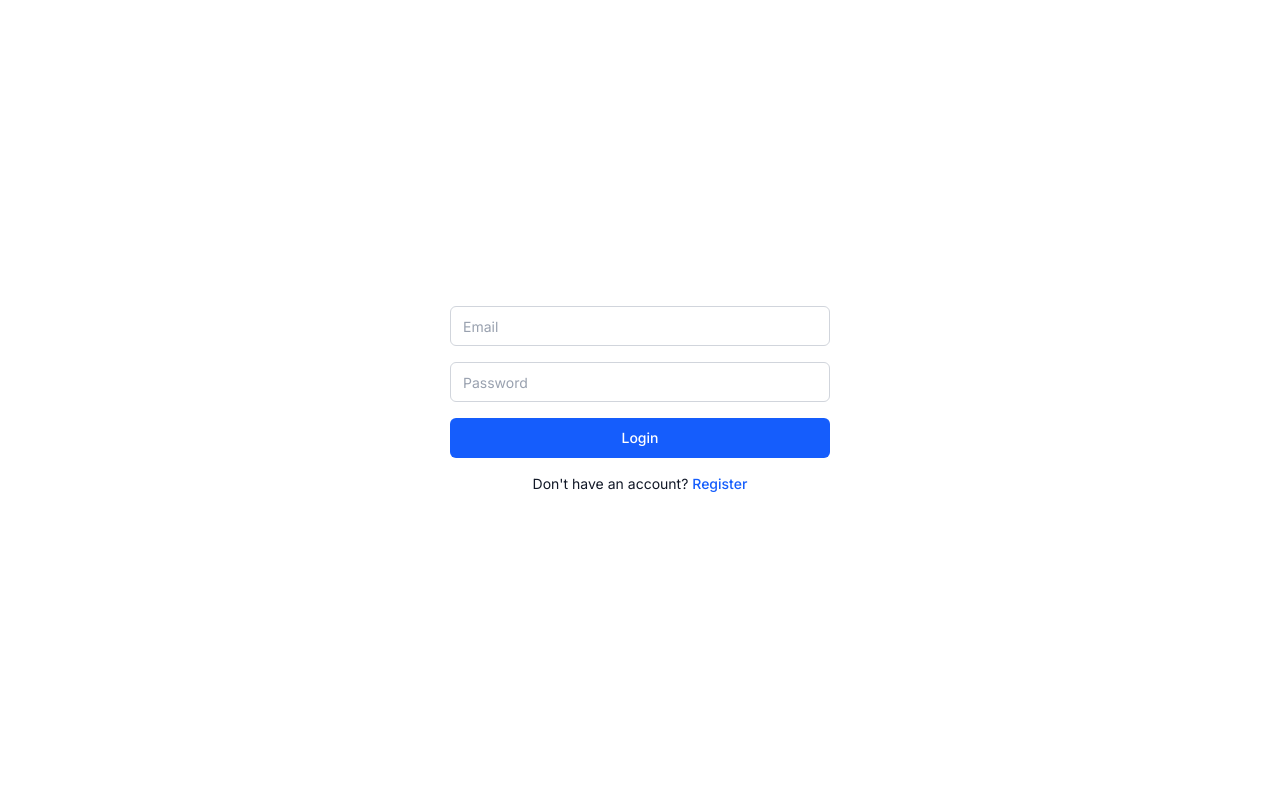
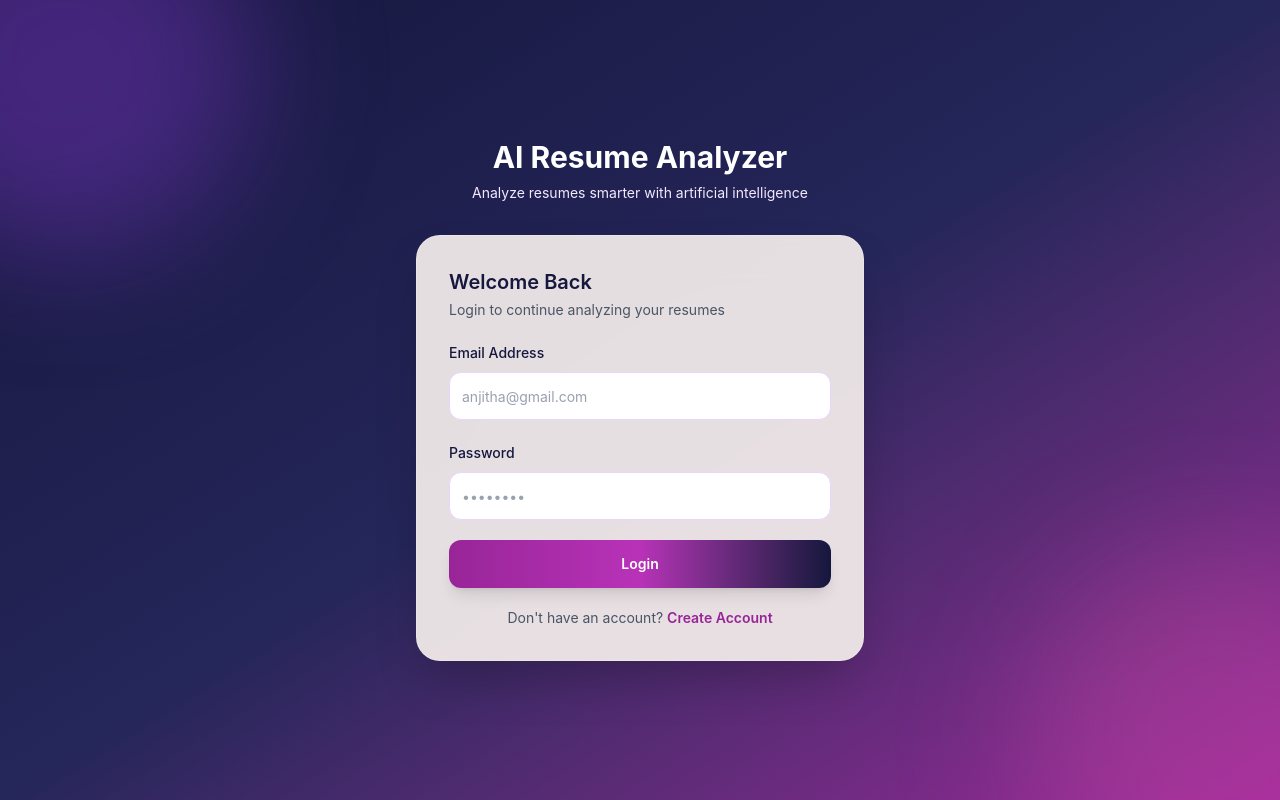
Before and after one commit to wikshitha/AI-Resume-Analyzer, a React (Vite) app in the folder frontend/: page /login in a window 1280 px wide. Built offline with nearby package versions, Linux system fonts and the light colour scheme; no server answers.

Commit message:
login and register pages UI completed

```diff
--- a/frontend/src/components/common/Test.tsx
+++ /dev/null
@@ -1,3 +0,0 @@
-export default function Test() {
-  return <h2>Alias Working 🚀</h2>;
-}
--- a/frontend/src/index.css
+++ b/frontend/src/index.css
@@ -1,61 +1,11 @@
 @import "tailwindcss";
 
 /* ===========================
-   Theme Variables
+   AI Resume Analyzer Theme
 =========================== */
 
-:root {
-  --background: #ffffff;
-  --foreground: #111827;
-
-  --primary: #2563eb;
-  --primary-foreground: #ffffff;
-
-  --secondary: #f3f4f6;
-  --secondary-foreground: #111827;
-
-  --border: #e5e7eb;
-
-  --radius: 12px;
+@theme {
+  --color-primary: #15173D;
+  --color-secondary: #F1E9E9;
+  --color-action: #982598;
 }
-
-/* Dark Theme */
-
-.dark {
-  --background: #09090b;
-  --foreground: #fafafa;
-
-  --primary: #3b82f6;
-  --primary-foreground: #ffffff;
-
-  --secondary: #18181b;
-  --secondary-foreground: #fafafa;
-
-  --border: #27272a;
-}
-
-/* ===========================
-   Global Styles
-=========================== */
-
-* {
-  box-sizing: border-box;
-}
-
-html,
-body,
-#root {
-  height: 100%;
-}
-
-body {
-  background: var(--background);
-  color: var(--foreground);
-
-  font-family:
-    Inter,
-    system-ui,
-    sans-serif;
-
-  margin: 0;
-}
--- a/frontend/src/pages/auth/Login.tsx
+++ b/frontend/src/pages/auth/Login.tsx
@@ -10,9 +10,12 @@ import { loginSchema, type LoginSchema } from "./loginSchema";
 import { authService } from "@/services/auth.service";
 import { useAuth } from "@/context/AuthContext";
 
+
 export default function Login() {
+
   const navigate = useNavigate();
   const { login } = useAuth();
+
 
   const {
     register,
@@ -22,43 +25,315 @@ export default function Login() {
     resolver: zodResolver(loginSchema),
   });
 
+
+
   const onSubmit = async (data: LoginSchema) => {
     try {
+
       const res = await authService.login(data);
 
       login(res.data.token, res.data.user);
 
       toast.success("Login successful");
+
       navigate("/");
+
     } catch (err: any) {
-      toast.error(err.response?.data?.message || "Login failed");
+
+      toast.error(
+        err.response?.data?.message || "Login failed"
+      );
+
     }
   };
 
+
+
   return (
-    <div className="h-screen flex items-center justify-center">
-      <form className="w-[380px] space-y-4" onSubmit={handleSubmit(onSubmit)}>
-        <Input placeholder="Email" {...register("email")} />
-        <Input type="password" placeholder="Password" {...register("password")} />
 
-        <Button className="w-full" disabled={isSubmitting}>
-          {isSubmitting ? "Loading..." : "Login"}
-        </Button>
+    <div
+      className="
+        min-h-screen
+        flex
+        items-center
+        justify-center
+        px-4
+        relative
+        overflow-hidden
+        bg-gradient-to-br
+        from-[#15173D]
+        via-[#25265A]
+        to-[#982598]
+      "
+    >
 
-        <div className="text-center text-sm">
-          Don't have an account?{" "}
-          <Link
-            to="/register"
-            className="text-blue-600 hover:underline font-medium"
+
+      {/* Background Glow */}
+
+      <div
+        className="
+          absolute
+          -top-32
+          -left-32
+          h-96
+          w-96
+          rounded-full
+          bg-purple-500/30
+          blur-3xl
+        "
+      />
+
+
+      <div
+        className="
+          absolute
+          -bottom-32
+          -right-32
+          h-96
+          w-96
+          rounded-full
+          bg-pink-400/20
+          blur-3xl
+        "
+      />
+
+
+
+
+      <div className="relative w-full max-w-md">
+
+
+
+        {/* Brand */}
+
+        <div className="text-center mb-8">
+
+
+          <h1
+            className="
+              text-3xl
+              font-bold
+              text-white
+            "
           >
-            Register
-          </Link>
+            AI Resume Analyzer
+          </h1>
+
+
+          <p
+            className="
+              mt-2
+              text-sm
+              text-purple-100
+            "
+          >
+            Analyze resumes smarter with artificial intelligence
+          </p>
+
+
         </div>
-      </form>
+
+
+
+
+
+        {/* Login Card */}
+
+        <form
+          onSubmit={handleSubmit(onSubmit)}
+          className="
+            rounded-3xl
+            bg-[#F1E9E9]/95
+            backdrop-blur-xl
+            p-8
+            shadow-2xl
+            border
+            border-white/20
+            space-y-5
+          "
+        >
+
+
+
+          <div>
+
+            <h2
+              className="
+                text-xl
+                font-semibold
+                text-[#15173D]
+              "
+            >
+              Welcome Back
+            </h2>
+
+
+            <p
+              className="
+                mt-1
+                text-sm
+                text-gray-600
+              "
+            >
+              Login to continue analyzing your resumes
+            </p>
+
+          </div>
+
+
+
+
+
+
+
+          {/* Email */}
+
+          <div>
+
+            <label
+              className="
+                text-sm
+                font-medium
+                text-[#15173D]
+              "
+            >
+              Email Address
+            </label>
+
+
+            <Input
+              placeholder="anjitha@gmail.com"
+              {...register("email")}
+              className="
+                mt-2
+                h-12
+                rounded-xl
+                bg-white
+                border-purple-200
+                focus:border-[#982598]
+                focus:ring-[#982598]/30
+              "
+            />
+
+          </div>
+
+
+
+
+
+
+
+          {/* Password */}
+
+          <div>
+
+            <label
+              className="
+                text-sm
+                font-medium
+                text-[#15173D]
+              "
+            >
+              Password
+            </label>
+
+
+            <Input
+              type="password"
+              placeholder="••••••••"
+              {...register("password")}
+              className="
+                mt-2
+                h-12
+                rounded-xl
+                bg-white
+                border-purple-200
+                focus:border-[#982598]
+                focus:ring-[#982598]/30
+              "
+            />
+
+          </div>
+
+
+
+
+
+
+
+          {/* Button */}
+
+          <Button
+            disabled={isSubmitting}
+            className="
+              w-full
+              h-12
+              rounded-xl
+              bg-gradient-to-r
+              from-[#982598]
+              via-[#B832B8]
+              to-[#15173D]
+              hover:opacity-90
+              text-white
+              font-semibold
+              shadow-lg
+              transition-all
+            "
+          >
+
+            {
+              isSubmitting
+              ? "Loading..."
+              : "Login"
+            }
+
+          </Button>
+
+
+
+
+
+
+
+
+          {/* Register Link */}
+
+          <p
+            className="
+              text-center
+              text-sm
+              text-gray-600
+            "
+          >
+
+            Don't have an account?{" "}
+
+
+            <Link
+              to="/register"
+              className="
+                font-semibold
+                text-[#982598]
+                hover:text-purple-700
+                hover:underline
+              "
+            >
+              Create Account
+            </Link>
+
+
+          </p>
+
+
+
+        </form>
+
+
+
+      </div>
 
 
     </div>
 
-
   );
 }
--- a/frontend/src/pages/auth/Register.tsx
+++ b/frontend/src/pages/auth/Register.tsx
@@ -7,7 +7,7 @@ import { Input } from "@/components/ui/input";
 import { Button } from "@/components/ui/button";
 import api from "@/services/api";
 
-import { registerSchema,  type RegisterSchema } from "./registerSchema";
+import { registerSchema, type RegisterSchema } from "./registerSchema";
 
 export default function Register() {
   const navigate = useNavigate();
@@ -20,63 +20,344 @@ export default function Register() {
     resolver: zodResolver(registerSchema),
   });
 
+
   const onSubmit = async (data: RegisterSchema) => {
     try {
       await api.post("/auth/register", data);
 
       toast.success("Account created successfully!");
       navigate("/login");
+
     } catch (err: any) {
-      toast.error(err.response?.data?.message || "Registration failed");
+      toast.error(
+        err.response?.data?.message || "Registration failed"
+      );
     }
   };
 
+
   return (
-    <div className="h-screen flex items-center justify-center bg-gray-50">
+    <div
+      className="
+        min-h-screen
+        flex
+        items-center
+        justify-center
+        px-4
+        relative
+        overflow-hidden
+        bg-gradient-to-br
+        from-[#15173D]
+        via-[#25265A]
+        to-[#982598]
+      "
+    >
+
+      {/* Background Glow */}
+
+      <div
+        className="
+          absolute
+          -top-32
+          -left-32
+          h-96
+          w-96
+          rounded-full
+          bg-purple-500/30
+          blur-3xl
+        "
+      />
+
+      <div
+        className="
+          absolute
+          -bottom-32
+          -right-32
+          h-96
+          w-96
+          rounded-full
+          bg-pink-400/20
+          blur-3xl
+        "
+      />
+
+
+
+      <div className="relative w-full max-w-md">
+
+
+        {/* Brand */}
+
+        <div className="text-center mb-8">
+
+
+          <h1
+            className="
+              text-3xl
+              font-bold
+              text-white
+            "
+          >
+            AI Resume Analyzer
+          </h1>
+
+
+          <p
+            className="
+              mt-2
+              text-sm
+              text-purple-100
+            "
+          >
+            Build your career with AI-powered resume insights
+          </p>
+
+        </div>
+
+
+
+
+
+        {/* Register Card */}
+
         <form
           onSubmit={handleSubmit(onSubmit)}
-        className="w-[380px] space-y-4 bg-white p-6 rounded-lg shadow"
+          className="
+            rounded-3xl
+            bg-[#F1E9E9]/95
+            backdrop-blur-xl
+            p-8
+            shadow-2xl
+            border
+            border-white/20
+            space-y-5
+          "
         >
-        <h1 className="text-xl font-bold text-center">Create Account</h1>
 
-        {/* NAME */}
+
           <div>
-          <Input placeholder="Full Name" {...register("name")} />
+
+            <h2
+              className="
+                text-xl
+                font-semibold
+                text-[#15173D]
+              "
+            >
+              Create your account
+            </h2>
+
+
+            <p
+              className="
+                mt-1
+                text-sm
+                text-gray-600
+              "
+            >
+              Start analyzing resumes smarter with AI
+            </p>
+
+          </div>
+
+
+
+
+
+          {/* Name */}
+
+          <div>
+
+            <label
+              className="
+                text-sm
+                font-medium
+                text-[#15173D]
+              "
+            >
+              Full Name
+            </label>
+
+
+            <Input
+              placeholder="Anjitha Janidu"
+              {...register("name")}
+              className="
+                mt-2
+                h-12
+                rounded-xl
+                bg-white
+                border-purple-200
+                focus:border-[#982598]
+                focus:ring-[#982598]/30
+              "
+            />
+
+
             {errors.name && (
-            <p className="text-red-500 text-sm">
+              <p className="mt-1 text-sm text-red-500">
                 {errors.name.message}
               </p>
             )}
+
           </div>
 
-        {/* EMAIL */}
+
+
+
+
+          {/* Email */}
+
           <div>
-          <Input placeholder="Email" {...register("email")} />
+
+            <label
+              className="
+                text-sm
+                font-medium
+                text-[#15173D]
+              "
+            >
+              Email Address
+            </label>
+
+
+            <Input
+              placeholder="anjitha@gmail.com"
+              {...register("email")}
+              className="
+                mt-2
+                h-12
+                rounded-xl
+                bg-white
+                border-purple-200
+                focus:border-[#982598]
+                focus:ring-[#982598]/30
+              "
+            />
+
+
             {errors.email && (
-            <p className="text-red-500 text-sm">
+              <p className="mt-1 text-sm text-red-500">
                 {errors.email.message}
               </p>
             )}
+
           </div>
 
-        {/* PASSWORD */}
+
+
+
+
+
+          {/* Password */}
+
           <div>
+
+            <label
+              className="
+                text-sm
+                font-medium
+                text-[#15173D]
+              "
+            >
+              Password
+            </label>
+
+
             <Input
               type="password"
-            placeholder="Password"
+              placeholder="••••••••"
               {...register("password")}
+              className="
+                mt-2
+                h-12
+                rounded-xl
+                bg-white
+                border-purple-200
+                focus:border-[#982598]
+                focus:ring-[#982598]/30
+              "
             />
+
+
             {errors.password && (
-            <p className="text-red-500 text-sm">
+              <p className="mt-1 text-sm text-red-500">
                 {errors.password.message}
               </p>
             )}
+
           </div>
 
-        <Button className="w-full" disabled={isSubmitting}>
-          {isSubmitting ? "Creating account..." : "Register"}
+
+
+
+
+
+          {/* Submit */}
+
+          <Button
+            disabled={isSubmitting}
+            className="
+              w-full
+              h-12
+              rounded-xl
+              bg-gradient-to-r
+              from-[#982598]
+              via-[#B832B8]
+              to-[#15173D]
+              hover:opacity-90
+              text-white
+              font-semibold
+              shadow-lg
+              transition-all
+            "
+          >
+            {
+              isSubmitting
+                ? "Creating account..."
+                : "Create Account"
+            }
+
           </Button>
+
+
+
+
+
+
+
+          {/* Login */}
+
+          <p
+            className="
+              text-center
+              text-sm
+              text-gray-600
+            "
+          >
+
+            Already have an account?{" "}
+
+            <button
+              type="button"
+              onClick={() => navigate("/login")}
+              className="
+                font-semibold
+                text-[#982598]
+                hover:text-purple-700
+                hover:underline
+              "
+            >
+              Sign in
+            </button>
+
+          </p>
+
+
         </form>
+
+      </div>
+
     </div>
   );
 }
```
Lines whose indentation alone changed are shown as unchanged.
